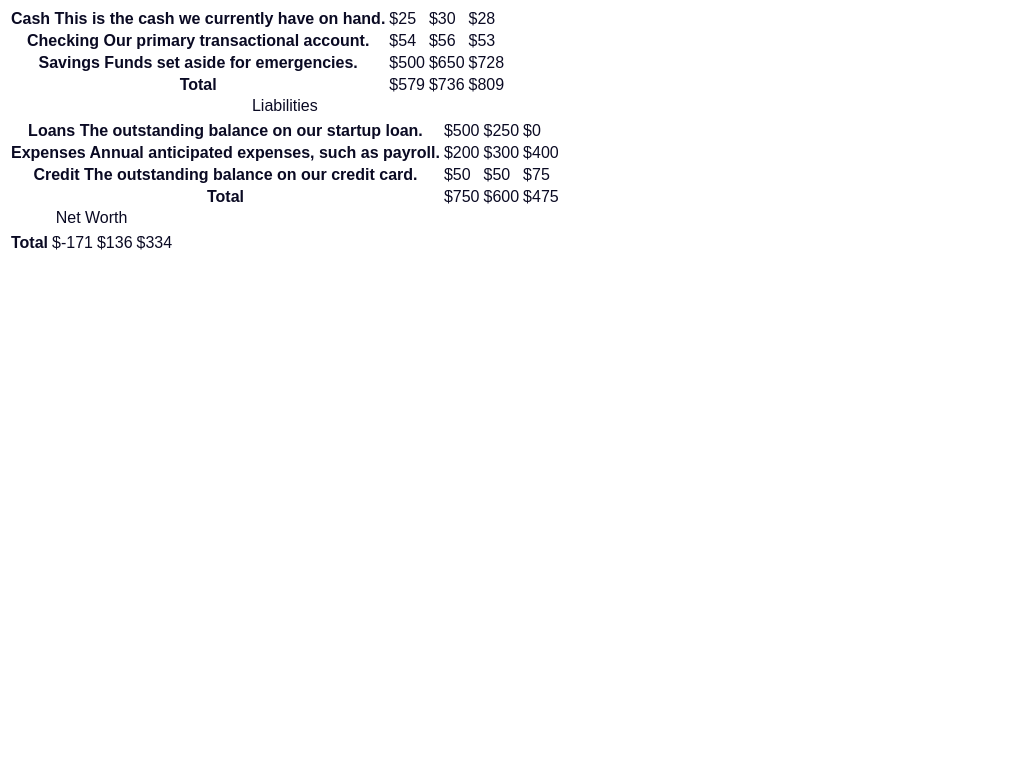
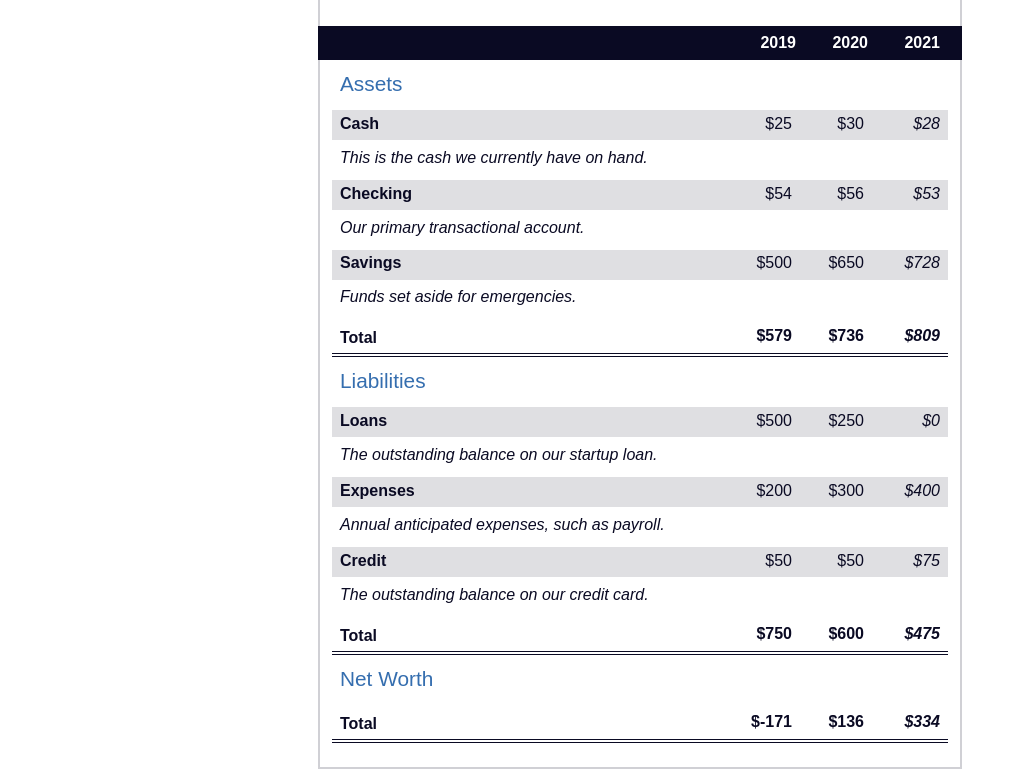
Before and after one commit to arunim04/WebDev, a plain HTML site: page FCC/Balance Sheet/balance.html in a window 1280 px wide. Shown: the part 101-878 px from the top of the page, without its empty margins (0-1017 px from the left). Before the commit the page ends 800 px from the top, so only its background shows below. Drawn offline with Linux system fonts and the light colour scheme.

Commit message:
balance sheet completed

```diff
--- a/FCC/Balance Sheet/sheet.css
+++ b/FCC/Balance Sheet/sheet.css
@@ -1,15 +1,15 @@
 span[class~="sr-only"] {
-    border: 0;
-    clip: rect(1px, 1px, 1px, 1px);
-    clip-path: inset(50%);
-    -webkit-clip-path: inset(50%);
-    height: 1px;
-    width: 1px;
-    position: absolute;
-    overflow: hidden;
-    white-space: nowrap;
-    padding: 0;
-    margin: -1px;
+    border: 0 !important;
+    clip: rect(1px, 1px, 1px, 1px) !important;
+    clip-path: inset(50%) !important;
+    -webkit-clip-path: inset(50%) !important;
+    height: 1px !important;
+    width: 1px !important;
+    position: absolute !important;
+    overflow: hidden !important;
+    white-space: nowrap !important;
+    padding: 0 !important;
+    margin: -1px !important;
 }
 
 html {
@@ -20,3 +20,112 @@ body {
     font-family: sans-serif;
     color: #0a0a23;
 }
+h1{
+    max-width:37.25rem;
+    margin:0 auto;
+    padding:1.5rem 1.25rem;
+}
+h1 .flex {
+    display: flex;
+    flex-direction: column-reverse;
+    gap: 1rem;
+}
+h1 .flex span:first-of-type {
+    font-size: 0.7em;
+}
+h1 .flex span:last-of-type{
+    font-size:1.2em;
+}
+section {
+    max-width: 40rem;
+    margin: 0 auto;
+    border: 2px solid #d0d0d5;
+}
+#years{
+    display:flex;
+    justify-content:flex-end;
+    position:sticky;
+    top:0;
+    color:#fff;
+    background-color:#0a0a23;
+    z-index:999;
+    margin:0 -2px;
+    padding:0.5rem calc(1.25rem + 2px) 0.5rem 0;
+}
+#years span[class] {
+    font-weight: bold;
+    width: 4.5rem;
+    text-align: right;
+}
+.table-wrap {
+    padding: 0 0.75rem 1.5rem 0.75rem;
+}
+
+table{
+    border-collapse:collapse;
+    border:0;
+    width:100%;
+    margin-top:3rem;
+    position:relative;
+}
+table caption{
+    color:#356eaf;
+    font-size:1.3em;
+    font-weight:normal;
+    position:absolute;
+    top:-2.25rem;
+    left:0.5rem;
+}
+tbody td{
+    width:100vw;
+    min-width:4rem;
+    max-width:4rem;
+
+}
+tbody th {
+    width: calc(100% - 12rem);
+}
+tr[class="total"]{
+    border-bottom:4px double #0a0a23;
+    font-weight:bold
+}
+tr[class="total"] th {
+    text-align: left;
+    padding: 0.5rem 0 0.25rem 0.5rem;
+}
+tr.total td{
+    text-align:right;
+    padding:0 0.25rem;
+}
+tr.total td:nth-of-type(3){
+    padding:0.5rem;
+}
+tr.total:hover{
+    background-color:#99c9ff;
+}
+td[class="current"]{
+    font-style:italic;
+}
+tr[class="data"]{
+    background-image:linear-gradient(to bottom, #dfdfe2 1.845rem, white 1.845rem);
+}
+tr.data th {
+    text-align: left;
+    padding-top: 0.3rem;
+    padding-left: 0.5rem;
+}
+tr.data th .description {
+    display: block;
+    font-weight: normal;
+    font-style: italic;
+    padding: 1rem 0 0.75rem;
+    margin-right: -13.5rem;
+}
+tr.data td{
+    text-align:right;
+    padding:0.3rem 0.25rem 0;
+    vertical-align:top;
+}
+tr.data td:last-of-type{
+    padding-right:0.5rem;
+}
--- a/notes.txt
+++ b/notes.txt
@@ -119,3 +119,7 @@ scroll-behavior- defines how the scroll happens in internal linking
 accesskey- attribute accepts a space-separated list of access keys
 span[class~="sr-only"]- selector will select any span element whose class includes sr-only
 white-space- specifies how white-space inside an element is handled
+calc()- function is a CSS function that allows you to calculate a value based on other values
+span:not(.sr-only)- targets all elements except .sr-only
+!important- keyword marks that certain properties are not overriden
+border-collapse:collapse;- allow cell borders to collapse into a single border, instead of a border around each cell
```
